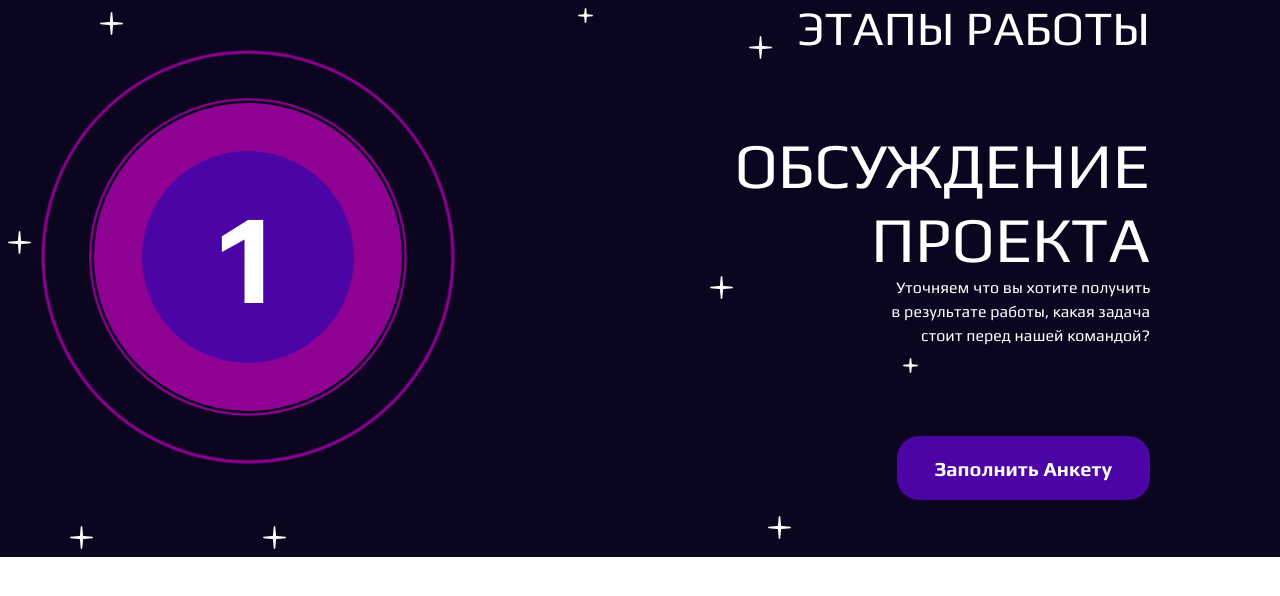
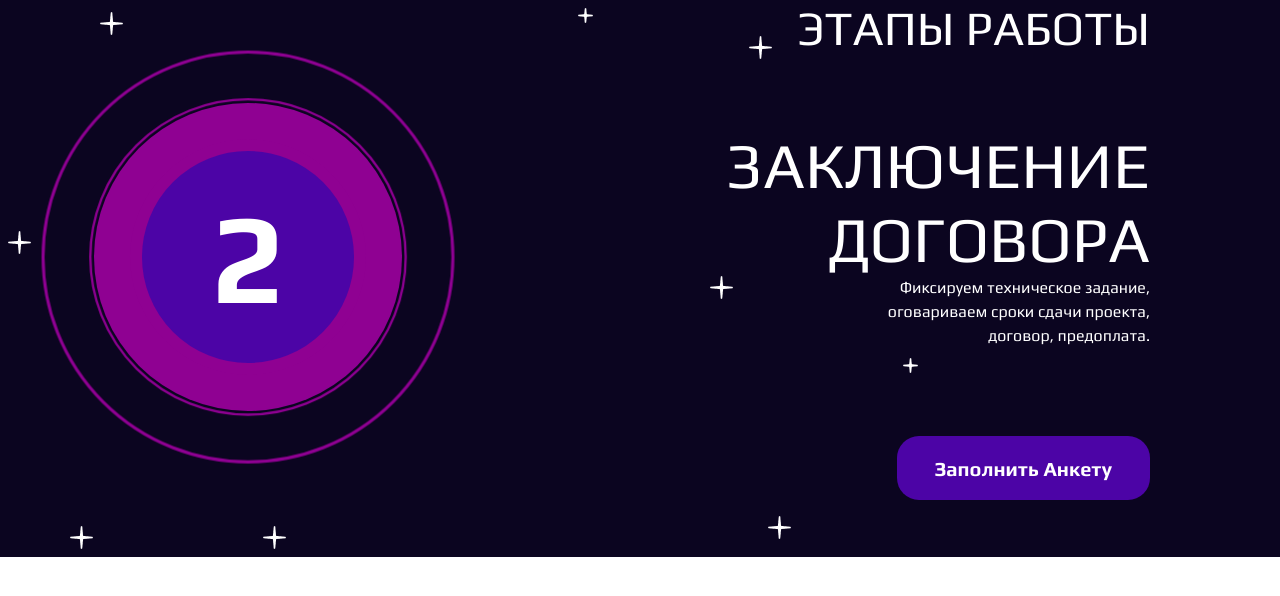
Before and after one commit to JulieBenchuk/web-studio, a Next.js app: page / in a window 1280 px wide. Shown: the top 596 px of the page. Built offline with nearby package versions, Linux system fonts and the light colour scheme.

Commit message:
feat:added logic change Stages work  into StageSlider

```diff
--- a/src/components/stagesSlider/StagesSlider.tsx
+++ b/src/components/stagesSlider/StagesSlider.tsx
@@ -1,25 +1,73 @@
-import React from 'react';
+import React, {useEffect, useState} from 'react';
 import Wrapper from "@/components/common/wrapper";
 import FullButton from "@/components/common/buttons/FullButton";
 import style from '../../styles/components/stageSlider.module.scss'
 
 const StagesSlider: React.FC = () => {
+    const [stage, setStage] = useState(1)
+    useEffect(() => {
+        if (stage !== 5) {
+            const interval = setInterval(() => {
+                setStage(() => stage + 1);
+            }, 3500);
+            return () => clearInterval(interval);
+        } else {
+            setStage(1)
+        }
+    }, [stage])
+
+
     return (
         <Wrapper>
             <div className={style.stars}>
                 <div className={style.pulse}>
-                    <div className={style.pulse_item}>1</div>
+                    <div className={style.pulse_item}>{stage}</div>
                 </div>
                 <div className={style.content}>
                     <h5 className={style.titleBlock}>
                         Этапы работы
                     </h5>
-                    <h3 className={style.title}>
-                        Обсуждение проекта
-                    </h3>
-                    <p className={style.description}>
-                        Уточняем что вы хотите получить в результате работы, какая задача стоит перед нашей командой?
-                    </p>
+                    {stage === 1 &&
+                        <>
+                            <h3 className={style.title}>
+                                Обсуждение проекта
+                            </h3>
+                            <p className={style.description}>
+                                Уточняем что вы хотите получить <br/>в результате работы, какая задача <br/>стоит перед
+                                нашей
+                                командой?
+                            </p>
+                        </>}
+                    {stage === 2 &&
+                        <>
+                            <h3 className={style.title}>
+                                Заключение договора
+                            </h3>
+                            <p className={style.description}>
+                                Фиксируем техническое задание, оговариваем сроки сдачи проекта, договор, предоплата.
+                            </p>
+                        </>}
+                    {stage === 3 &&
+                        <>
+                            <h3 className={style.title}>
+                                Разработка проекта
+                            </h3>
+                            <p className={style.description}>
+                                Разрабатываем структуру, будущий скелет вашего проекта, утверждаем макеты, продумываем
+                                тексты и пишем код.
+                            </p>
+                        </>}
+                    {stage === 4 &&
+                        <>
+                            <h3 className={style.title}>
+                                Сдача проекта
+                            </h3>
+                            <p className={style.description}>
+                                Утверждаем, вносим правки <br/>если требуется, тестируем готовый <br/>проект и отдаём
+                                все
+                                исходники.
+                            </p>
+                        </>}
                     <FullButton className={style.btn}>Заполнить Анкету</FullButton>
                 </div>
             </div>
--- a/src/styles/components/stageSlider.module.scss
+++ b/src/styles/components/stageSlider.module.scss
@@ -83,7 +83,7 @@
 
     .description {
       @include Text-FS-FW-LH(16px, 400, 150%);
-      max-width: 260px;
+      max-width: 330px;
       text-align: right;
       color: #FFFFFF;
     }
```
